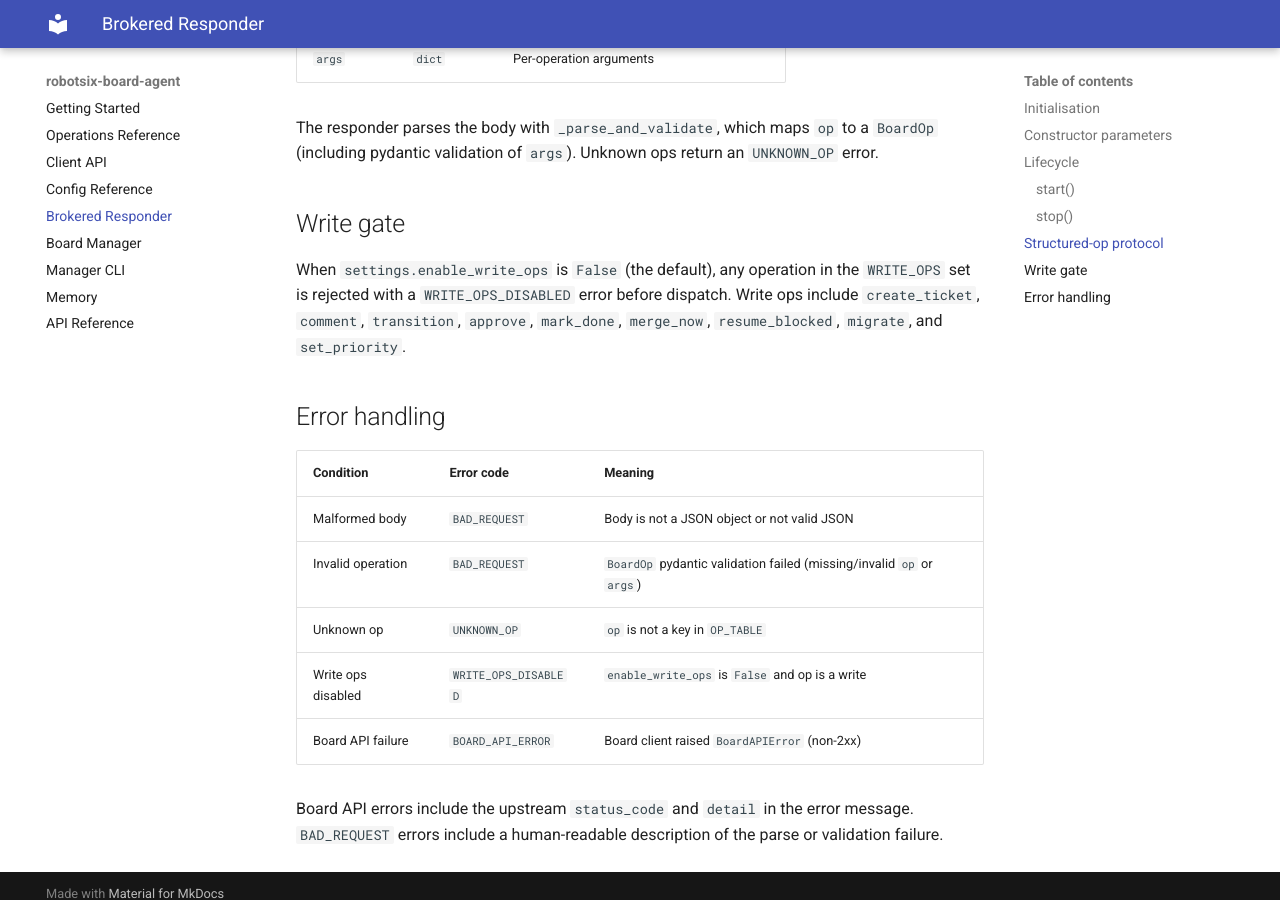
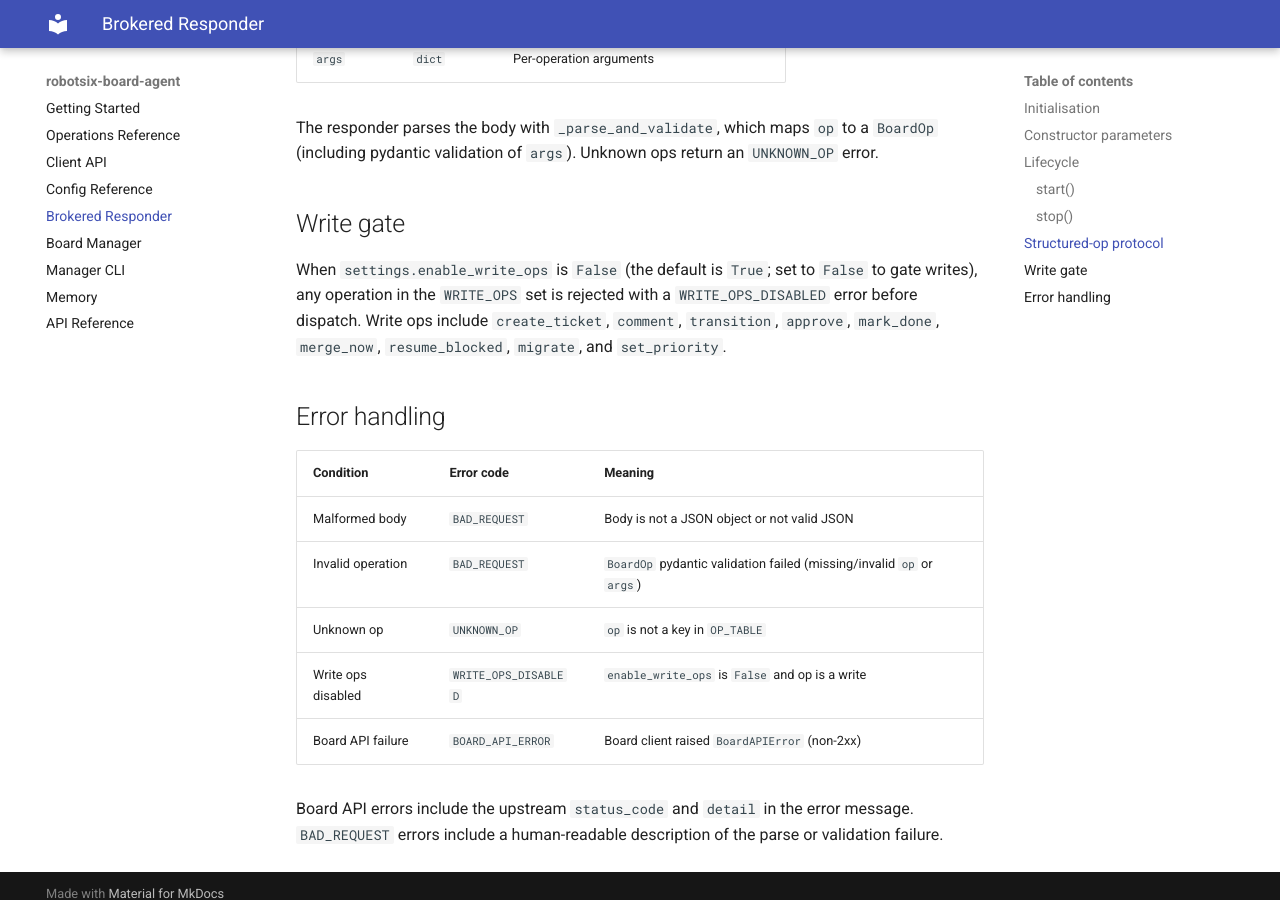
Before and after one commit to damien-robotsix/robotsix-board-agent, an MkDocs documentation site: the page built from docs/brokered/responder.md, in a window 1280 px wide and 900 px high, scrolled down 1988 px. Built offline with MkDocs 1.6.1 and Material for MkDocs 9.7.7, drawn with Linux system fonts in a browser that asks for light colours.

```diff
--- a/docs/brokered/responder.md
+++ b/docs/brokered/responder.md
@@ -81,7 +81,7 @@
 
 ## Write gate
 
-When `settings.enable_write_ops` is `False` (the default), any operation in
+When `settings.enable_write_ops` is `False` (the default is `True`; set to `False` to gate writes), any operation in
 the `WRITE_OPS` set is rejected with a `WRITE_OPS_DISABLED` error before
 dispatch. Write ops include `create_ticket`, `comment`, `transition`,
 `approve`, `mark_done`, `merge_now`, `resume_blocked`, `migrate`, and
```
